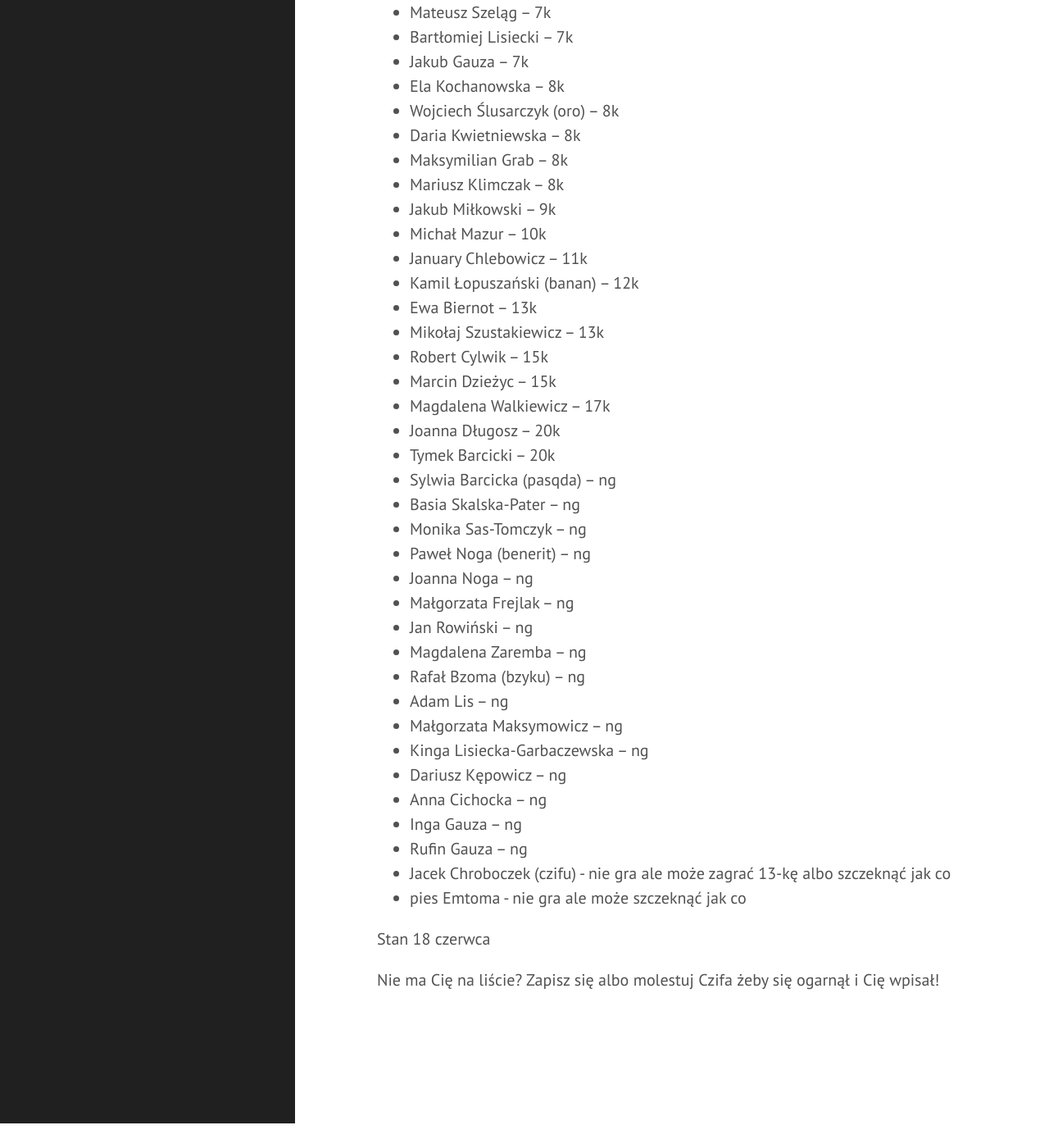
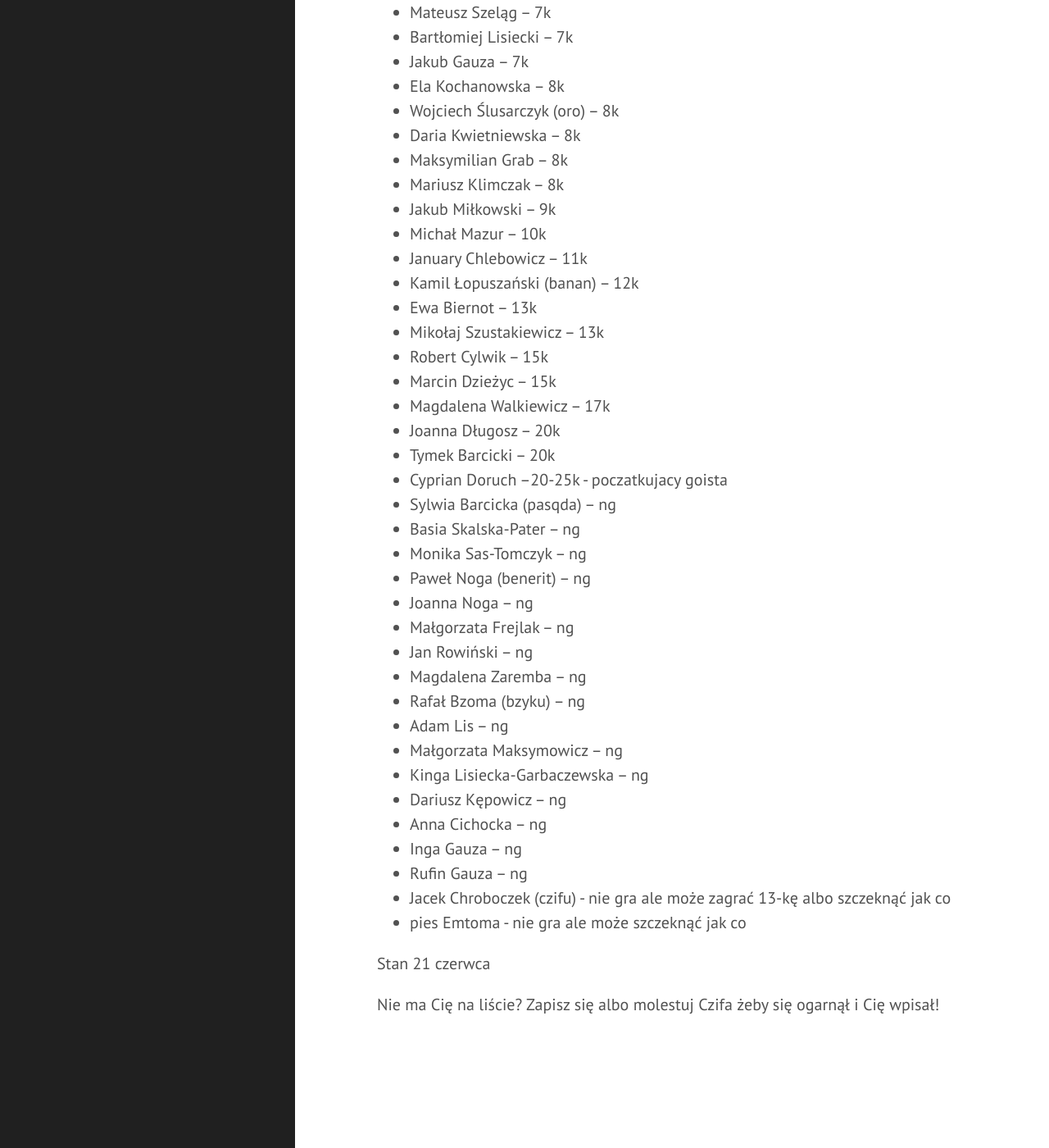
Before and after one commit to tasuki/lsg, a Jekyll site: the page built from zarejestrowani.md, in a window 1280 px wide and 1400 px high, scrolled down 1078 px. Shown: the whole window at 82% size. Built offline with Jekyll 4.4.1, drawn with Linux system fonts in a browser that asks for light colours; before the commit the page ends 2448 px from its top, so only the background shows below that.

Commit message:
Update zarejestrowani.md

```diff
--- a/zarejestrowani.md
+++ b/zarejestrowani.md
@@ -55,6 +55,7 @@ Zarejestrowani uczestnicy (mniej więcej wg siły):
 - Magdalena Walkiewicz -- 17k
 - Joanna Długosz -- 20k
 - Tymek Barcicki -- 20k
+- Cyprian Doruch --20-25k - poczatkujacy goista
 - Sylwia Barcicka (pasqda) -- ng
 - Basia Skalska-Pater -- ng
 - Monika Sas-Tomczyk -- ng
@@ -78,6 +79,6 @@ Zarejestrowani uczestnicy (mniej więcej wg siły):
 
 
 
-Stan 18 czerwca
+Stan 21 czerwca
 
 Nie ma Cię na liście?  Zapisz się albo molestuj Czifa żeby się ogarnął i Cię wpisał!
```
